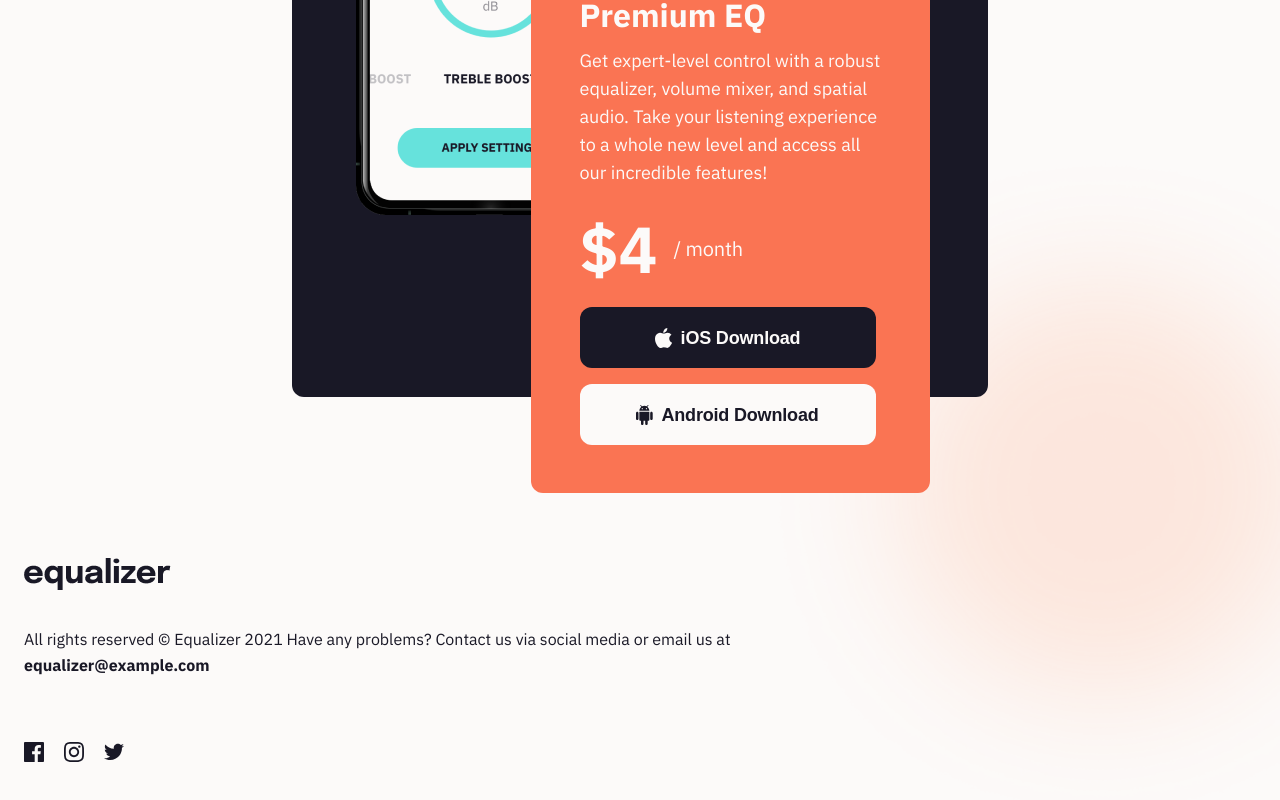
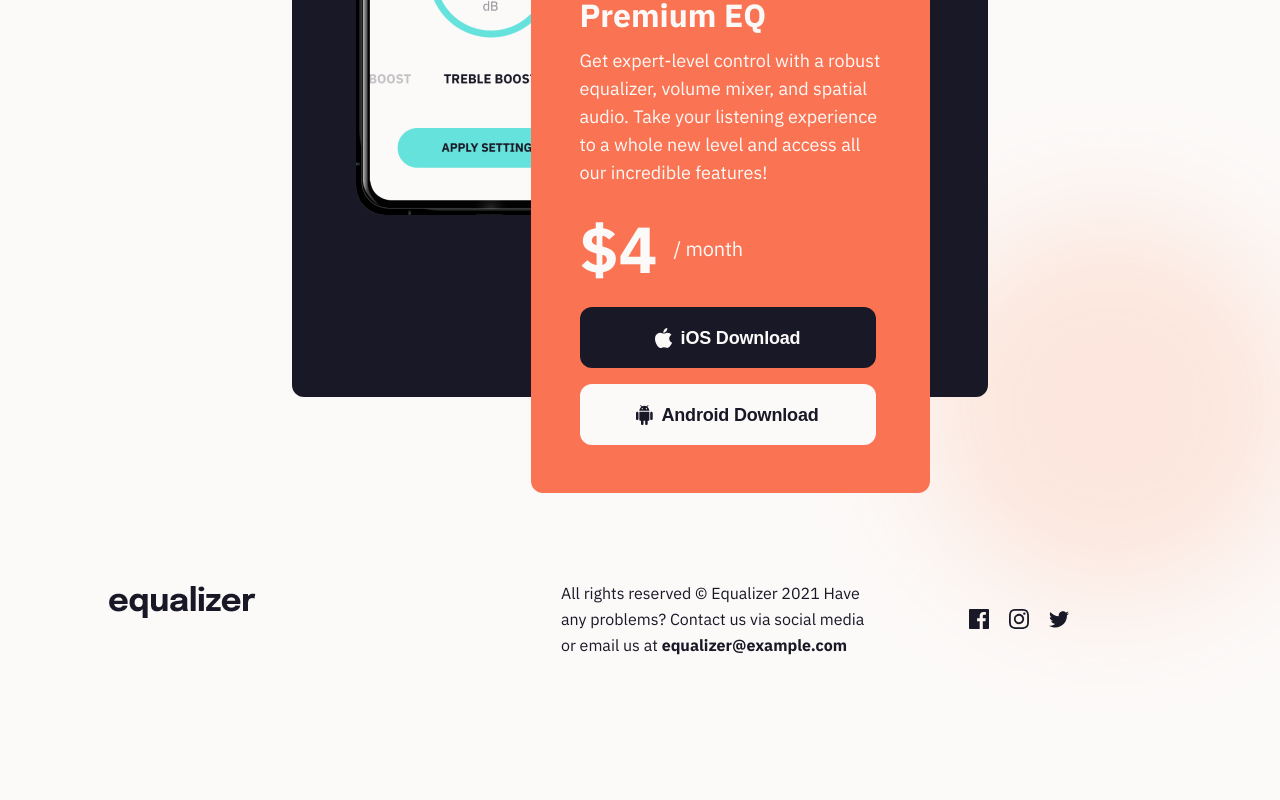
Before and after one commit to 0x41-li/equalizer-landing-page, a React (Create React App) app: page / in a window 1280 px wide. Shown: the part 1084-1884 px from the top of the page. After the commit the page ends 1827 px from the top, so only its background shows below. Built offline with nearby package versions, Linux system fonts and the light colour scheme.

Commit message:
Tablet version: footer completed

```diff
--- a/src/scss/footer.scss
+++ b/src/scss/footer.scss
@@ -1,10 +1,48 @@
 footer {
   margin-top: 64px;
   padding: 0 24px;
+
+  padding-bottom: 80px;
+
+  @media screen and (min-width: 768px) {
+    margin-top: 87px;
+
+    display: flex;
+    flex-wrap: wrap;
+    justify-content: space-between;
+    align-items: center;
+
+    padding-bottom: 85px;
+  }
+
+  @media screen and (min-width: 1100px) {
+    max-width: 1110px;
+
+    margin-left: auto;
+    margin-right: auto;
+
+    justify-content: flex-start;
+  }
+}
+
+.footer-logo {
+  margin-bottom: 32px;
+  @media screen and (min-width: 768px) {
+    flex: 0 0 100%;
+  }
+
+  @media screen and (min-width: 1100px) {
+    flex: 1 1 auto;
+  }
 }
 
 .footer__text {
-  margin-top: 32px;
+
+  max-width: 366px;
+
+  @media screen and (min-width: 1100px) {
+    flex: 1;
+  }
 }
 
 .footer__p {
@@ -18,6 +56,9 @@ footer {
 .footer__email {
   display: block;
   font-weight: 700;
+  @media screen and (min-width: 768px) {
+    display: inline;
+  }
 }
 
 // social media icons
@@ -26,7 +67,15 @@ footer {
   margin-top: 64px;
 
   display: flex;
+  align-items: center;
+  justify-content: center;
   gap: 20px;
 
-  padding-bottom: 80px;
+  @media screen and (min-width: 768px) {
+    margin-top: 0;
+  }
+
+  @media screen and (min-width: 1100px) {
+    flex: 1;
+  }
 }
```
Also changed, not shown: src/components/Footer.js (+4 -4 lines).
